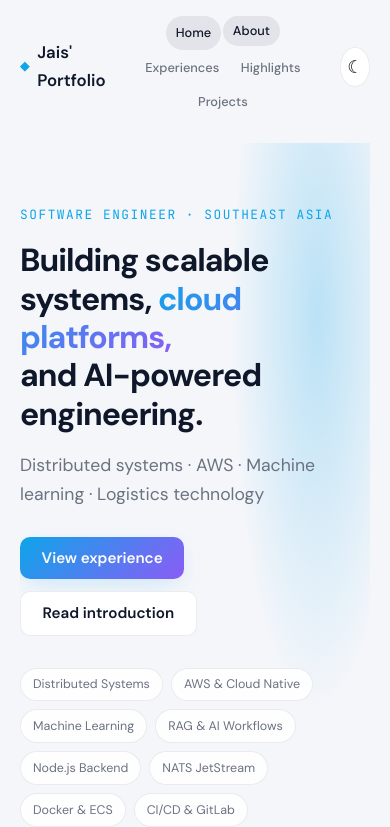
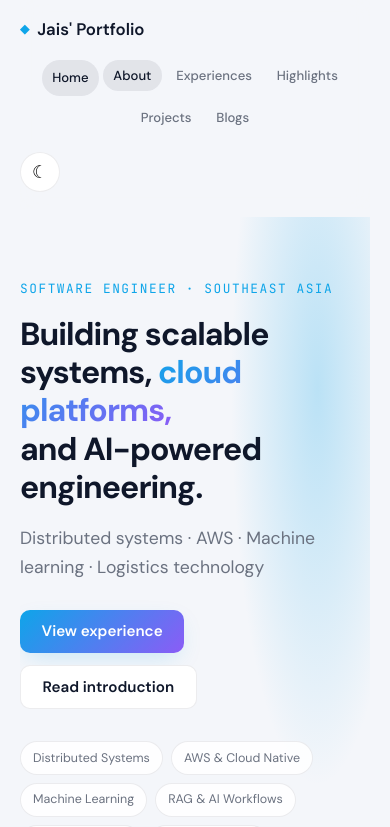
Before and after one commit to jaisanas/jaisanas.github.io, a React (Vite) app: page / in a window 390 px wide. Shown: the top 827 px of the page. Built offline with nearby package versions, Linux system fonts and the light colour scheme.

Commit message:
refactor: add blogs section

```diff
--- a/scripts/generate-static-routes.ts
+++ b/scripts/generate-static-routes.ts
@@ -88,8 +88,11 @@ function renderStaticBlogPage(page: number): string {
         <nav aria-label="Main">
           <ul class="nav-list">
             <li><a class="nav-link" href="/">Home</a></li>
-            <li><a class="nav-link nav-link--active" href="/blogs">Blog</a></li>
+            <li><a class="nav-link" href="/#about">About</a></li>
+            <li><a class="nav-link" href="/#experience">Experiences</a></li>
+            <li><a class="nav-link" href="/#highlights">Highlights</a></li>
             <li><a class="nav-link" href="/projects">Projects</a></li>
+            <li><a class="nav-link nav-link--active" href="/blogs">Blogs</a></li>
           </ul>
         </nav>
       </header>
--- a/src/App.css
+++ b/src/App.css
@@ -42,6 +42,8 @@
 
 .nav-list {
   display: flex;
+  flex-wrap: wrap;
+  justify-content: flex-end;
   gap: 0.25rem;
   list-style: none;
   margin: 0;
@@ -695,15 +697,19 @@
 }
 
 @media (max-width: 768px) {
+  .site-header {
+    flex-wrap: wrap;
+  }
+
   .nav-list {
-    flex-wrap: wrap;
+    order: 3;
+    flex-basis: 100%;
     justify-content: center;
-    gap: 0.15rem;
   }
 
   .nav-link {
-    padding: 0.4rem 0.6rem;
-    font-size: 0.8rem;
+    padding: 0.45rem 0.65rem;
+    font-size: 0.82rem;
   }
 
   .achievement-trigger {
--- a/src/components/Header.tsx
+++ b/src/components/Header.tsx
@@ -2,20 +2,21 @@ import { useEffect, useState } from 'react'
 import { NavLink, useLocation, useNavigate } from 'react-router-dom'
 
 type NavItem =
-  | { type: 'route'; to: string; label: string; end?: boolean }
-  | { type: 'section'; id: string; label: string }
+  | { kind: 'route'; to: string; label: string; end?: boolean }
+  | { kind: 'section'; id: string; label: string }
 
 const navItems: NavItem[] = [
-  { type: 'route', to: '/', label: 'Home', end: true },
-  { type: 'section', id: 'about', label: 'About' },
-  { type: 'section', id: 'experience', label: 'Experiences' },
-  { type: 'section', id: 'highlights', label: 'Highlights' },
-  { type: 'route', to: '/projects', label: 'Projects' },
+  { kind: 'route', to: '/', label: 'Home', end: true },
+  { kind: 'section', id: 'about', label: 'About' },
+  { kind: 'section', id: 'experience', label: 'Experiences' },
+  { kind: 'section', id: 'highlights', label: 'Highlights' },
+  { kind: 'route', to: '/projects', label: 'Projects' },
+  { kind: 'route', to: '/blogs', label: 'Blogs' },
 ]
 
-const sectionNavItems = navItems.filter(
-  (item): item is Extract<NavItem, { type: 'section' }> => item.type === 'section',
-)
+const sectionIds = navItems
+  .filter((item): item is Extract<NavItem, { kind: 'section' }> => item.kind === 'section')
+  .map((item) => item.id)
 
 interface HeaderProps {
   theme: 'light' | 'dark'
@@ -38,7 +39,7 @@ export function Header({ theme, onToggleTheme, isHome }: HeaderProps) {
   useEffect(() => {
     if (!isHome) return
 
-    const sections = sectionNavItems.map((item) => document.getElementById(item.id))
+    const sections = sectionIds.map((id) => document.getElementById(id))
     const observer = new IntersectionObserver(
       (entries) => {
         const visible = entries
@@ -74,7 +75,7 @@ export function Header({ theme, onToggleTheme, isHome }: HeaderProps) {
       <nav aria-label="Main">
         <ul className="nav-list">
           {navItems.map((item) =>
-            item.type === 'route' ? (
+            item.kind === 'route' ? (
               <li key={item.to}>
                 <NavLink
                   to={item.to}
```
